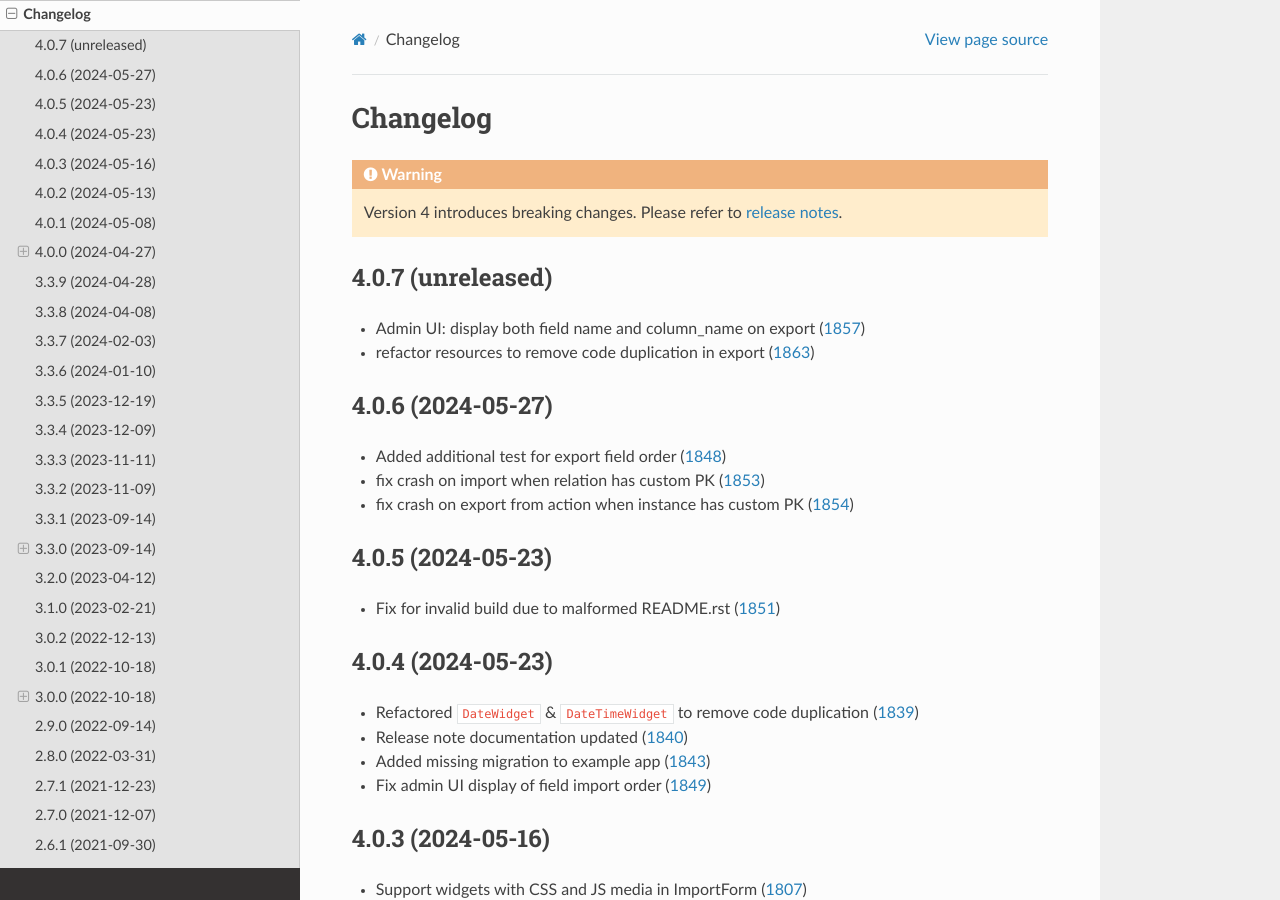
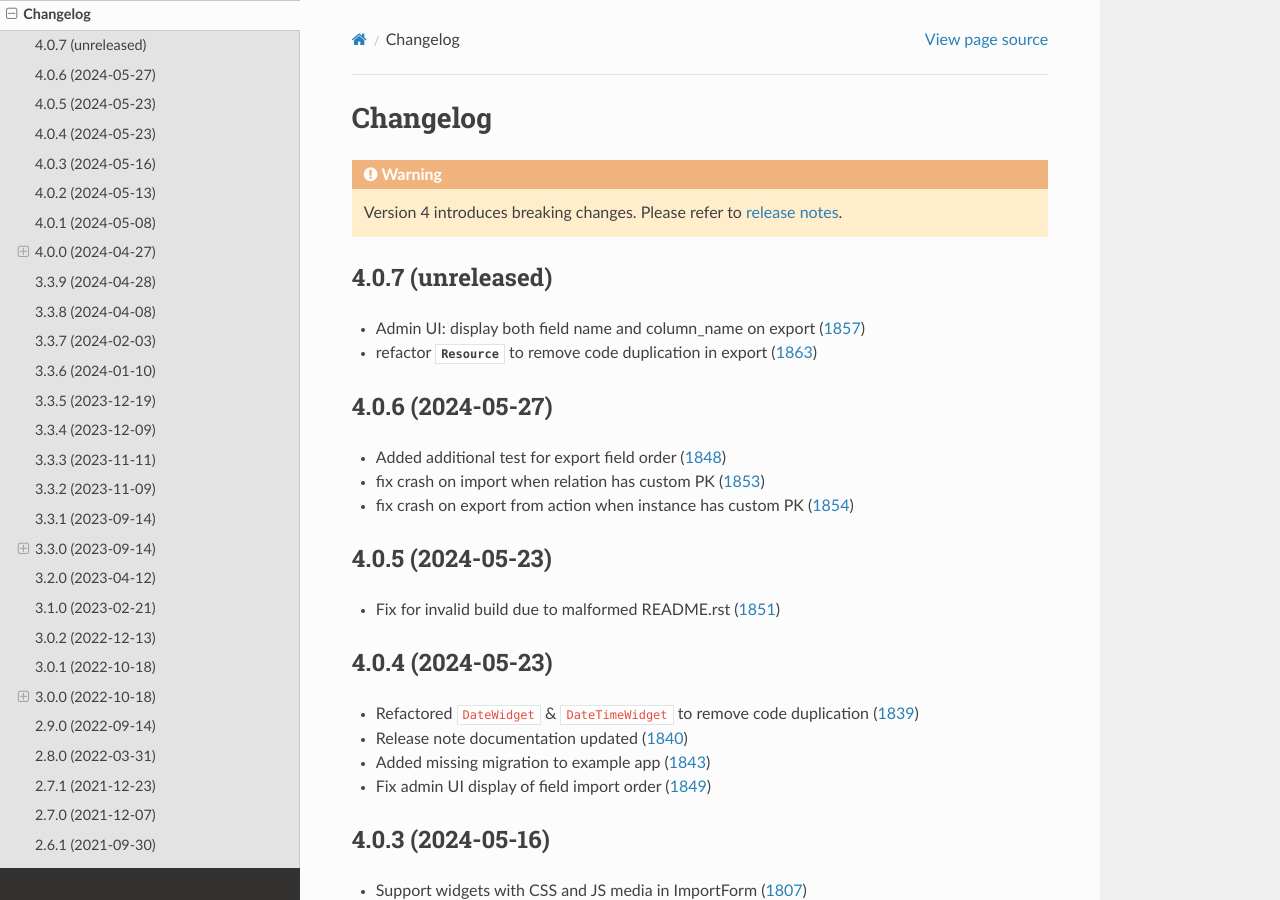
Before and after one commit to django-import-export/django-import-export, a Sphinx documentation site: the page built from docs/changelog.rst, in a window 1280 px wide and 900 px high. Built offline with Sphinx 7.4.7 and the Read the Docs theme 2.0.0, drawn with Linux system fonts in a browser that asks for light colours; pages that are not in the unit, such as notebooks, are missing from menus; the version number could not be read and is left out.

Commit message:
updated changelog

```diff
--- a/docs/changelog.rst
+++ b/docs/changelog.rst
@@ -9,7 +9,7 @@ Changelog
 ------------------
 
 - Admin UI: display both field name and column_name on export (`1857 <https://github.com/django-import-export/django-import-export/pull/1857>`_)
-- refactor resources to remove code duplication in export (`1863 <https://github.com/django-import-export/django-import-export/pull/1863>`_)
+- refactor :class:`~import_export.resources.Resource` to remove code duplication in export (`1863 <https://github.com/django-import-export/django-import-export/pull/1863>`_)
 
 4.0.6 (2024-05-27)
 ------------------
```
